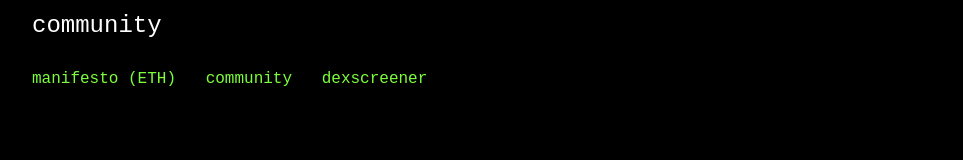
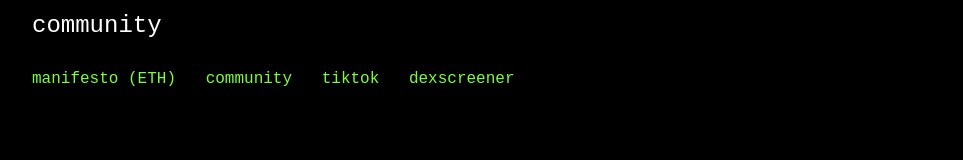
Before and after one commit to CryptoGatsu/bioacc, a website: page public/index.html in a window 1280 px wide. Shown: the part 2311-2471 px from the top of the page, without its empty margins (158-1121 px from the left). Drawn offline with Linux system fonts and the light colour scheme; no server answers.

Commit message:
added tiktok

```diff
--- a/public/index.html
+++ b/public/index.html
@@ -249,6 +249,7 @@ market cap: <span id="marketCap">loading...</span>
 <div class="links">
 <a href="https://bioacc.life">manifesto (ETH)</a>
 <a href="https://x.com/i/communities/2030792349631361266">community</a>
+<a href="https://www.tiktok.com/@bioacc_">tiktok</a>
 <a href="https://dexscreener.com/solana/c3wrylbj6v8pqwxmtszgrdpysxptncmip3k5txmkv1xw">dexscreener</a>
 </div>
 
```
